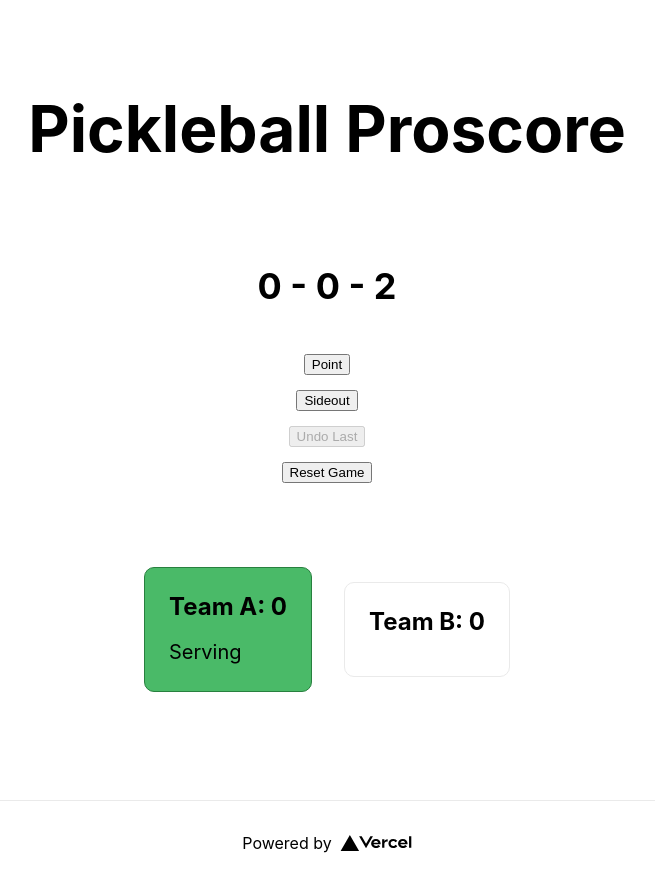
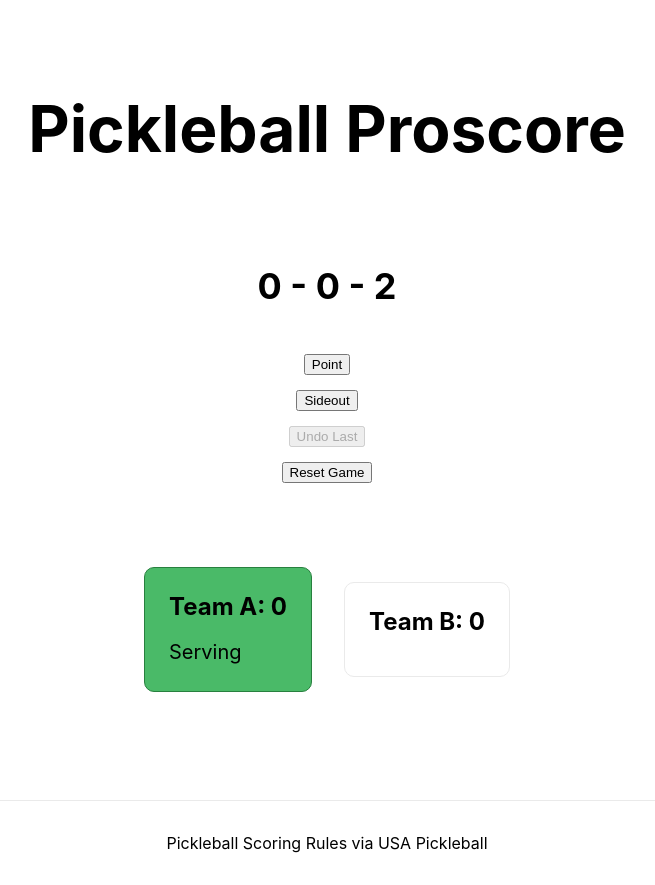
Before and after one commit to GideonStowell/pickleball-prosccore, a Next.js app: page / in a window 1280 px wide. Shown: the whole page, without its empty margins (313-968 px from the left). Built offline with nearby package versions, Linux system fonts and the light colour scheme.

Commit message:
Footer update with use pickleball link

```diff
--- a/pages/index.js
+++ b/pages/index.js
@@ -157,14 +157,11 @@
 
       <footer className={styles.footer}>
         <a
-          href="https://vercel.com?utm_source=create-next-app&utm_medium=default-template&utm_campaign=create-next-app"
+          href="https://usapickleball.org/what-is-pickleball/official-rules/rules-summary/"
           target="_blank"
           rel="noopener noreferrer"
         >
-          Powered by{" "}
-          <span className={styles.logo}>
-            <Image src="/vercel.svg" alt="Vercel Logo" width={72} height={16} />
-          </span>
+          Pickleball Scoring Rules via USA Pickleball{" "}
         </a>
       </footer>
     </div>
```
